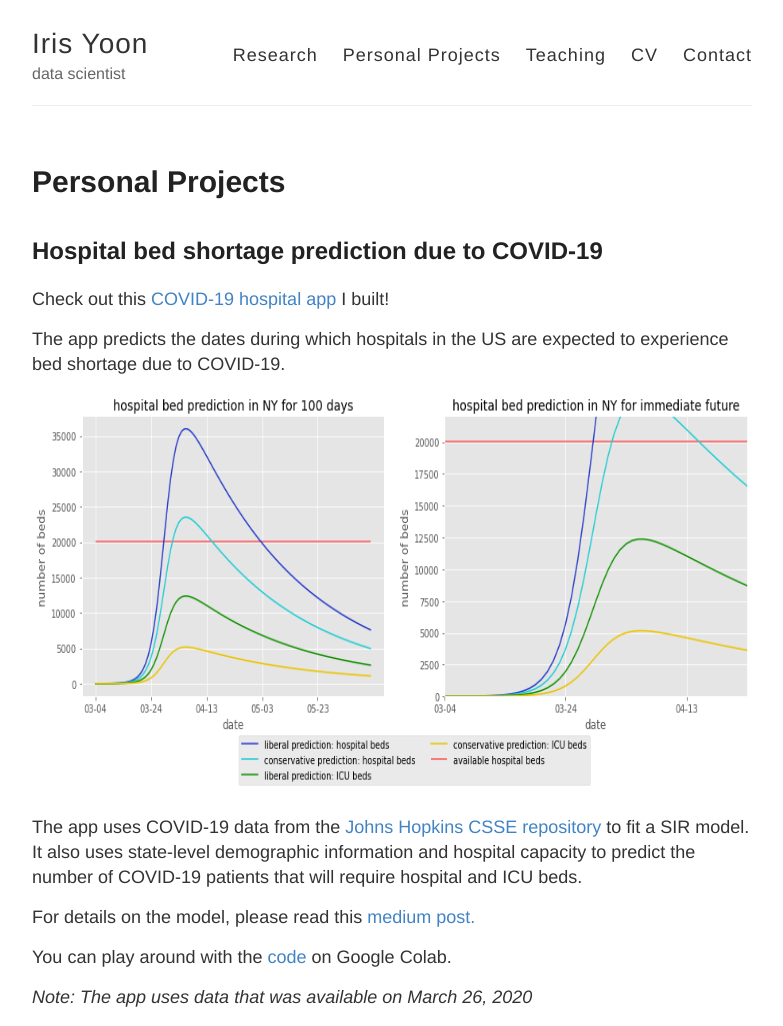
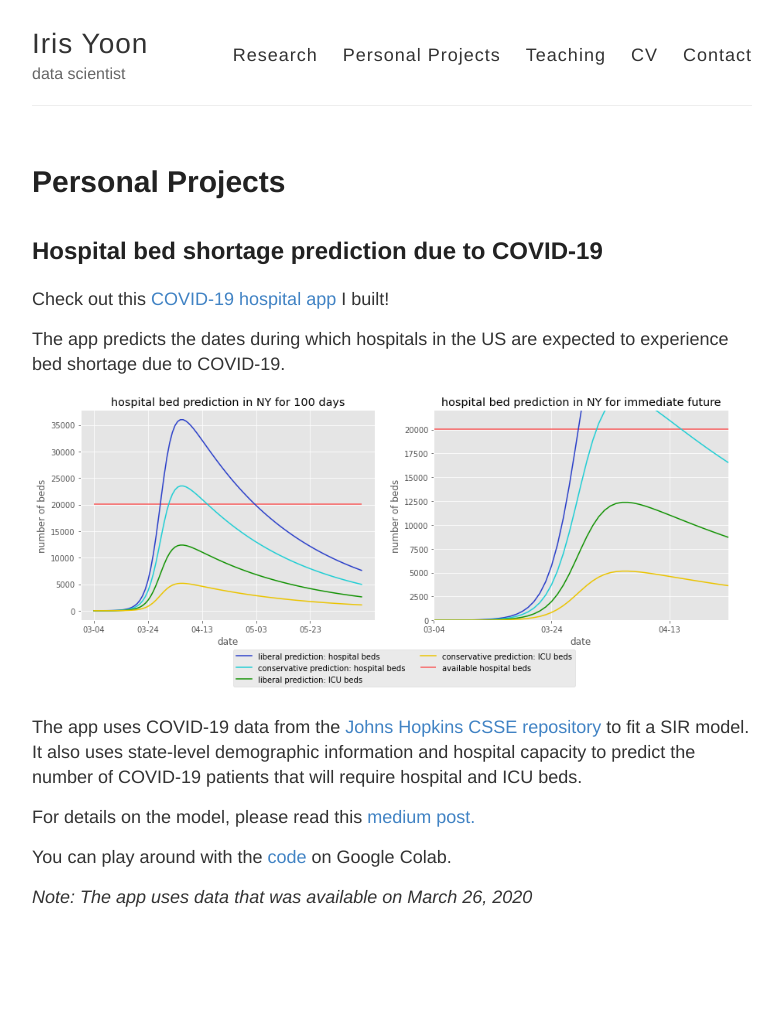
Before and after one commit to irishryoon/irishryoon.github.io, a Jekyll site: the page built from personal_projects.md, in a window 1280 px wide. Shown: the whole page, without its empty margins (248-1031 px from the left). Built offline with Jekyll 4.4.1, drawn with Linux system fonts in a browser that asks for light colours; after the commit the page ends 926 px from its top, so only the background shows below that.

Commit message:
image size adjusted

```diff
--- a/personal_projects.md
+++ b/personal_projects.md
@@ -10,7 +10,7 @@ Check out this <a href="https://covid19-hospital.herokuapp.com/">COVID-19 hospit
 
 The app predicts the dates during which hospitals in the US are expected to experience bed shortage due to COVID-19.
 
-![_config.yml]({{ site.baseurl }}/images/app_image.png){:height="400px"}
+![_config.yml]({{ site.baseurl }}/images/app_image.png){:height="300px"}
 
 The app uses COVID-19 data from the <a href="https://github.com/CSSEGISandData/COVID-19">Johns Hopkins CSSE repository</a> to fit a SIR model. It also uses state-level demographic information and hospital capacity to predict the number of COVID-19 patients that will require hospital and ICU beds.
 
```
